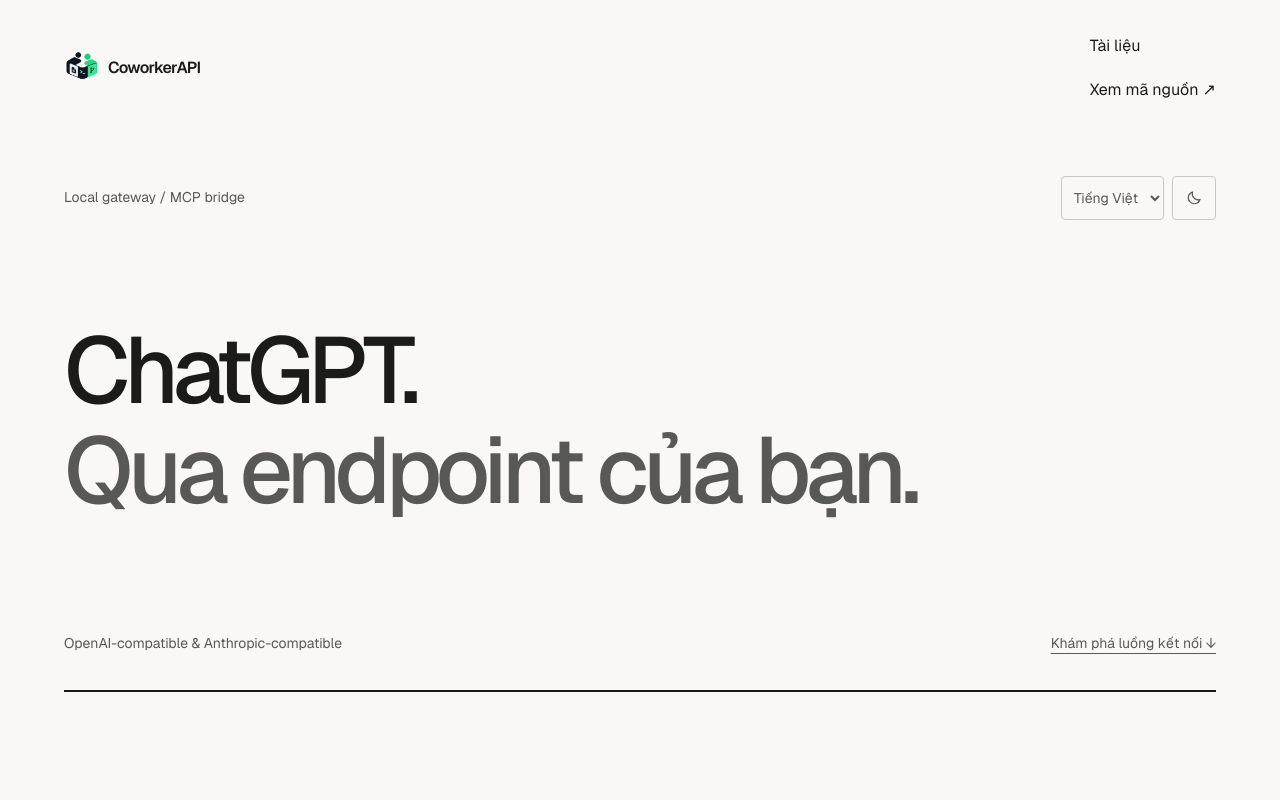
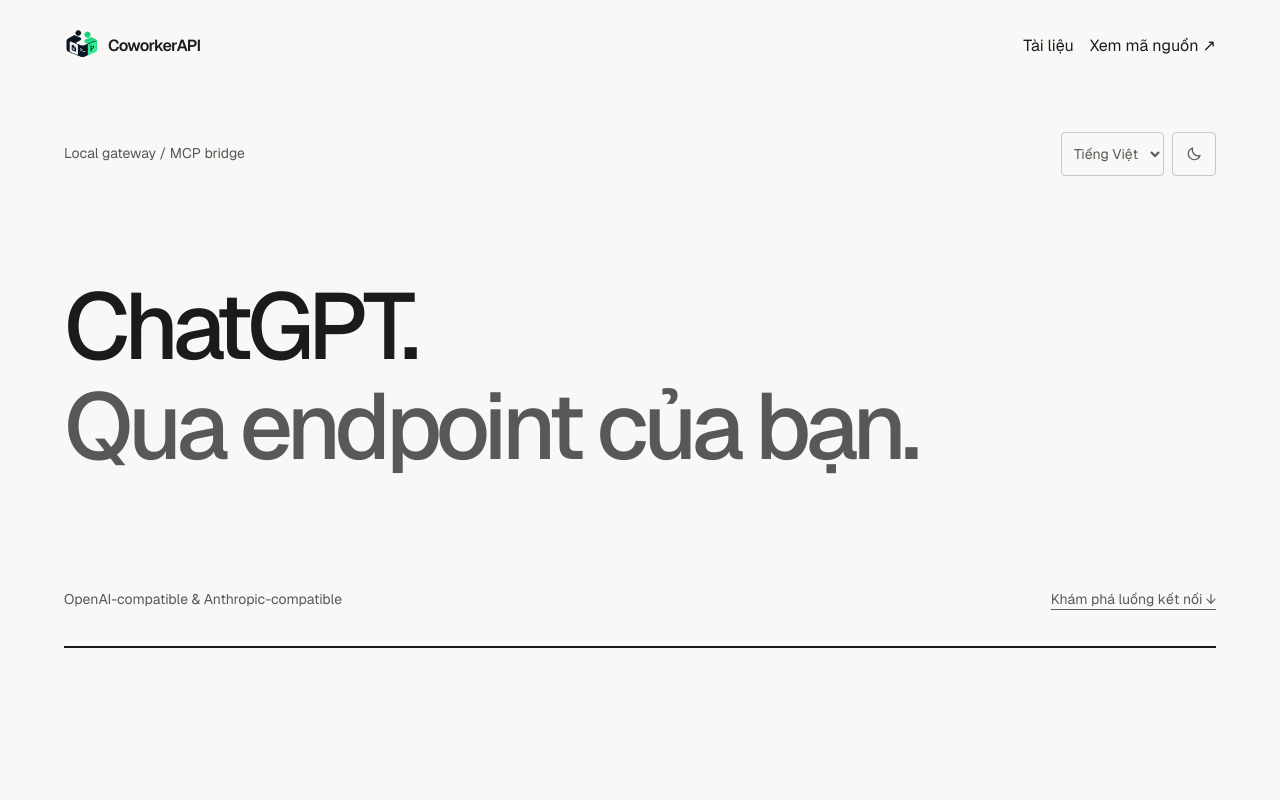
Before and after one commit to dat-hoangnguyentuandat/coworkerAPI, a plain HTML site: page coworkerAPI-web/index.html in a window 1280 px wide. Shown: the top 800 px of the page. Drawn offline with nearby package versions, Linux system fonts and the light colour scheme.

Commit message:
docs(links): add website navigation
Keep the source copy of the landing site aligned with the hosted website branch and repository links.

```diff
--- a/coworkerAPI-web/assets/css/api.css
+++ b/coworkerAPI-web/assets/css/api.css
@@ -18,7 +18,7 @@ button{background:none;border:0}button:disabled{opacity:.5;cursor:not-allowed}
 .wrap{max-width:1280px;margin-inline:auto;padding-inline:clamp(1.25rem,5vw,4rem)}
 .topbar{display:flex;justify-content:space-between;align-items:center;gap:var(--space-md);padding-block:var(--space-lg)}
 .brand{display:flex;align-items:center;gap:var(--space-xs);font-weight:600;letter-spacing:-.04em;min-height:44px}
-.brand img{object-fit:contain}.header-docs{white-space:nowrap;min-height:44px;display:flex;align-items:center}
+.brand img{object-fit:contain}.header-links{display:flex;align-items:center;gap:var(--space-md)}.header-docs{white-space:nowrap;min-height:44px;display:flex;align-items:center}
 .controls,.actions{display:flex;align-items:center;gap:var(--space-lg);flex-wrap:wrap}
 .controls{gap:var(--space-xs)}select,.theme-button{border:1px solid var(--color-rule);background:var(--color-paper);border-radius:var(--radius-sm);height:44px;padding-inline:var(--space-xs)}
 .theme-button{width:44px;display:grid;place-items:center}
```
